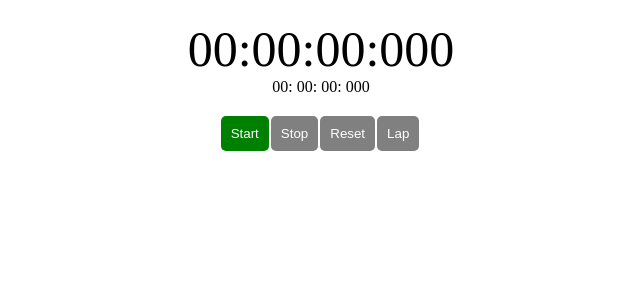
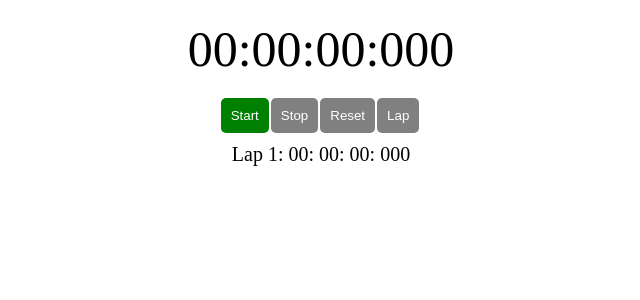
Before and after one commit to Shopify/eng-intern-assessment-react, a React app: page / in a window 1280 px wide. Both pictures are taken after a click on the button "Lap". Shown: the top 300 px of the page, without its empty margins (319-959 px from the left). Built offline with nearby package versions, Linux system fonts and the light colour scheme.

Commit message:
style: added styles to laps and shifted them below buttons

```diff
--- a/src/StopWatch.tsx
+++ b/src/StopWatch.tsx
@@ -10,7 +10,6 @@ export default function StopWatch() {
   return (
     <div style={{ textAlign: "center", marginTop: "20px" }}>
       <DisplayTime timer={timer} />
-      <DisplayLaps laps={laps} />
       <StopWatchButton
         isActive={isActive}
         timer={timer}
@@ -19,6 +18,7 @@ export default function StopWatch() {
         reset={reset}
         lap={lap}
       />
+      <DisplayLaps laps={laps} />
     </div>
   );
 }
--- a/src/components/DisplayLaps.tsx
+++ b/src/components/DisplayLaps.tsx
@@ -2,10 +2,18 @@ import React from "react";
 
 export default function DisplayLaps({ laps }: { laps: string[] }) {
   return (
-    <div>
+    <>
       {laps.map((lap, i) => (
-        <div key={i}>{lap}</div>
+        <div
+          key={i}
+          style={{
+            fontSize: "20px",
+            marginTop: "10px",
+          }}
+        >
+          Lap {i + 1}: {lap}
+        </div>
       ))}
-    </div>
+    </>
   );
 }
```
